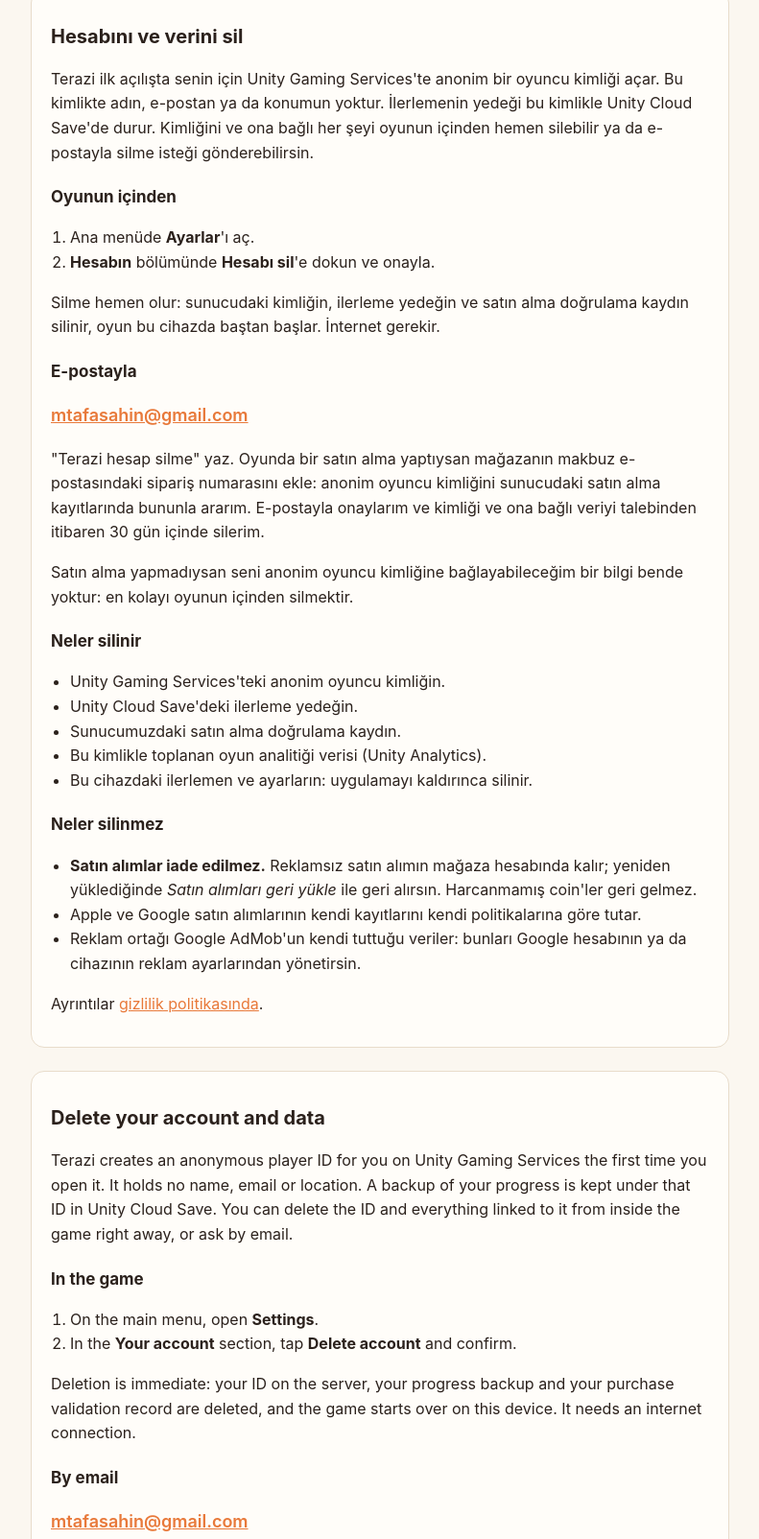
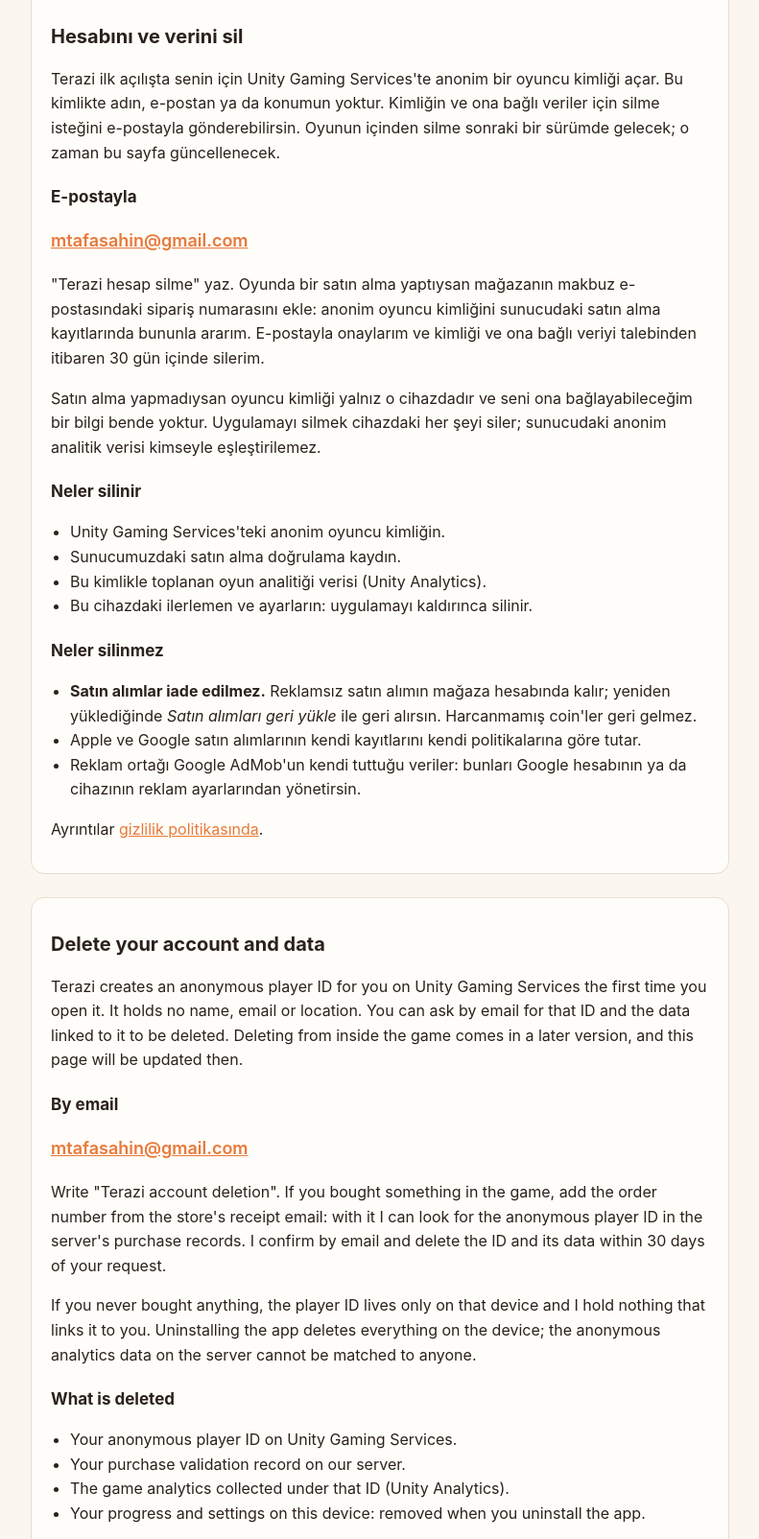
Before and after one commit to mustafa-sahin-tr/mustafa-sahin-tr.github.io, a plain HTML site: page terazi/delete-account/index.html in a window 1280 px wide. Shown: the part 206-1810 px from the top of the page at 96% size, without its empty margins (244-1035 px from the left). Drawn offline with Linux system fonts and the light colour scheme.

Commit message:
Revert the Terazi page commit: it belongs on main (landed there as bac7036)
Co-Authored-By: Claude Opus 5.5 <noreply@anthropic.com>
Claude-Session: https://claude.ai/code/session_01Wzrrh23G21jPp8r5YRbckN

```diff
--- a/terazi/delete-account/index.html
+++ b/terazi/delete-account/index.html
@@ -26,29 +26,21 @@ ul,ol{padding-left:20px}
 <body>
 <main>
 <h1>Tilt Blocks: Balance Puzzle · Terazi: Denge Bulmacası</h1>
-<p class="meta">Hesap silme · Account deletion · Geliştirici / Developer: Mustafa Şahin · Son güncelleme / Last updated: 7 Kasım / November 2026</p>
+<p class="meta">Hesap silme · Account deletion · Geliştirici / Developer: Mustafa Şahin · Son güncelleme / Last updated: 6 Kasım / November 2026</p>
 <nav><a href="#tr">Türkçe</a><a href="#en">English</a><a href="../privacy/">Gizlilik / Privacy</a></nav>
 
 <section id="tr" lang="tr">
 <h2>Hesabını ve verini sil</h2>
-<p>Terazi ilk açılışta senin için Unity Gaming Services'te anonim bir oyuncu kimliği açar. Bu kimlikte adın, e-postan ya da konumun yoktur. İlerlemenin yedeği bu kimlikle Unity Cloud Save'de durur. Kimliğini ve ona bağlı her şeyi oyunun içinden hemen silebilir ya da e-postayla silme isteği gönderebilirsin.</p>
-
-<h3>Oyunun içinden</h3>
-<ol>
-<li>Ana menüde <strong>Ayarlar</strong>'ı aç.</li>
-<li><strong>Hesabın</strong> bölümünde <strong>Hesabı sil</strong>'e dokun ve onayla.</li>
-</ol>
-<p>Silme hemen olur: sunucudaki kimliğin, ilerleme yedeğin ve satın alma doğrulama kaydın silinir, oyun bu cihazda baştan başlar. İnternet gerekir.</p>
+<p>Terazi ilk açılışta senin için Unity Gaming Services'te anonim bir oyuncu kimliği açar. Bu kimlikte adın, e-postan ya da konumun yoktur. Kimliğin ve ona bağlı veriler için silme isteğini e-postayla gönderebilirsin. Oyunun içinden silme sonraki bir sürümde gelecek; o zaman bu sayfa güncellenecek.</p>
 
 <h3>E-postayla</h3>
 <p class="contact"><a href="mailto:mtafasahin@gmail.com?subject=Terazi%20hesap%20silme">mtafasahin@gmail.com</a></p>
 <p>"Terazi hesap silme" yaz. Oyunda bir satın alma yaptıysan mağazanın makbuz e-postasındaki sipariş numarasını ekle: anonim oyuncu kimliğini sunucudaki satın alma kayıtlarında bununla ararım. E-postayla onaylarım ve kimliği ve ona bağlı veriyi talebinden itibaren 30 gün içinde silerim.</p>
-<p>Satın alma yapmadıysan seni anonim oyuncu kimliğine bağlayabileceğim bir bilgi bende yoktur: en kolayı oyunun içinden silmektir.</p>
+<p>Satın alma yapmadıysan oyuncu kimliği yalnız o cihazdadır ve seni ona bağlayabileceğim bir bilgi bende yoktur. Uygulamayı silmek cihazdaki her şeyi siler; sunucudaki anonim analitik verisi kimseyle eşleştirilemez.</p>
 
 <h3>Neler silinir</h3>
 <ul>
 <li>Unity Gaming Services'teki anonim oyuncu kimliğin.</li>
-<li>Unity Cloud Save'deki ilerleme yedeğin.</li>
 <li>Sunucumuzdaki satın alma doğrulama kaydın.</li>
 <li>Bu kimlikle toplanan oyun analitiği verisi (Unity Analytics).</li>
 <li>Bu cihazdaki ilerlemen ve ayarların: uygulamayı kaldırınca silinir.</li>
@@ -65,24 +57,16 @@ ul,ol{padding-left:20px}
 
 <section id="en" lang="en">
 <h2>Delete your account and data</h2>
-<p>Terazi creates an anonymous player ID for you on Unity Gaming Services the first time you open it. It holds no name, email or location. A backup of your progress is kept under that ID in Unity Cloud Save. You can delete the ID and everything linked to it from inside the game right away, or ask by email.</p>
-
-<h3>In the game</h3>
-<ol>
-<li>On the main menu, open <strong>Settings</strong>.</li>
-<li>In the <strong>Your account</strong> section, tap <strong>Delete account</strong> and confirm.</li>
-</ol>
-<p>Deletion is immediate: your ID on the server, your progress backup and your purchase validation record are deleted, and the game starts over on this device. It needs an internet connection.</p>
+<p>Terazi creates an anonymous player ID for you on Unity Gaming Services the first time you open it. It holds no name, email or location. You can ask by email for that ID and the data linked to it to be deleted. Deleting from inside the game comes in a later version, and this page will be updated then.</p>
 
 <h3>By email</h3>
 <p class="contact"><a href="mailto:mtafasahin@gmail.com?subject=Terazi%20account%20deletion">mtafasahin@gmail.com</a></p>
 <p>Write "Terazi account deletion". If you bought something in the game, add the order number from the store's receipt email: with it I can look for the anonymous player ID in the server's purchase records. I confirm by email and delete the ID and its data within 30 days of your request.</p>
-<p>If you never bought anything, I hold nothing that links you to the anonymous player ID: deleting from inside the game is the easiest way.</p>
+<p>If you never bought anything, the player ID lives only on that device and I hold nothing that links it to you. Uninstalling the app deletes everything on the device; the anonymous analytics data on the server cannot be matched to anyone.</p>
 
 <h3>What is deleted</h3>
 <ul>
 <li>Your anonymous player ID on Unity Gaming Services.</li>
-<li>Your progress backup in Unity Cloud Save.</li>
 <li>Your purchase validation record on our server.</li>
 <li>The game analytics collected under that ID (Unity Analytics).</li>
 <li>Your progress and settings on this device: removed when you uninstall the app.</li>
```
Also changed, not shown: terazi/privacy/index.html (+5 -5 lines).
